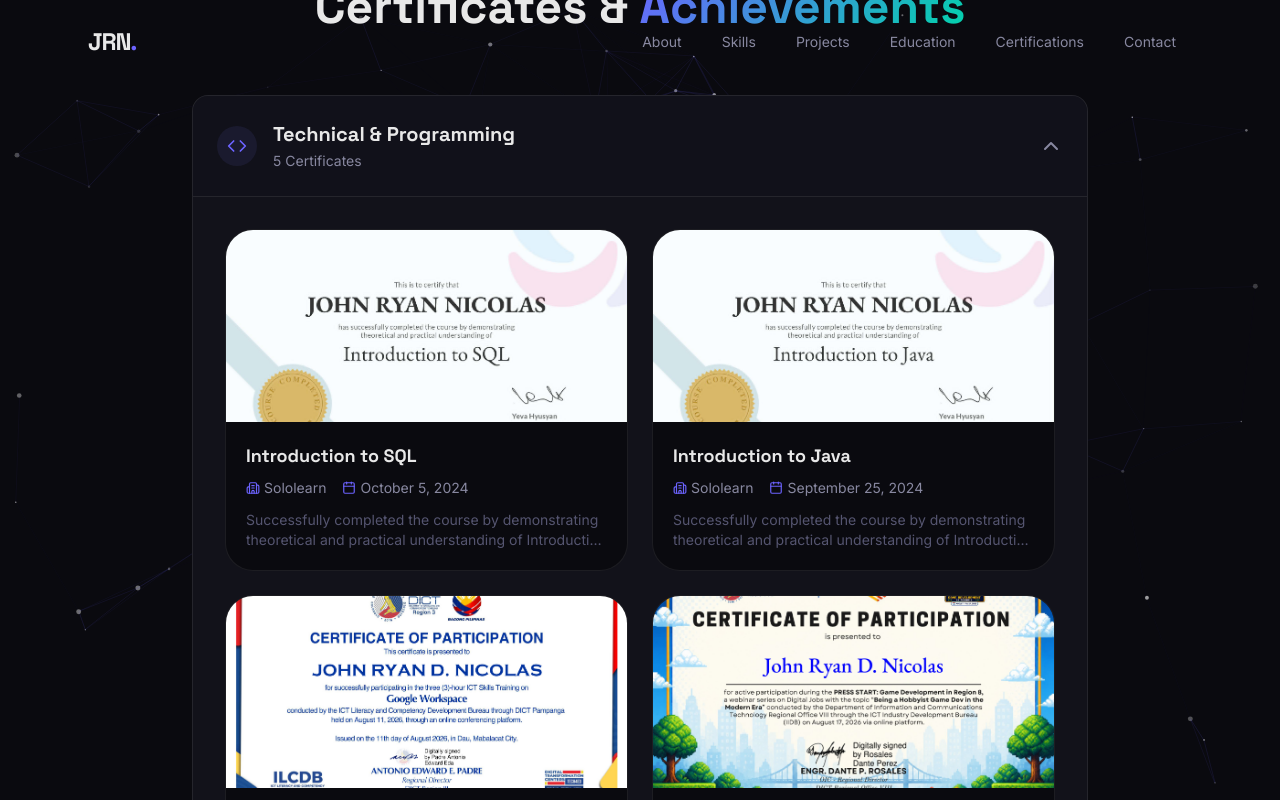
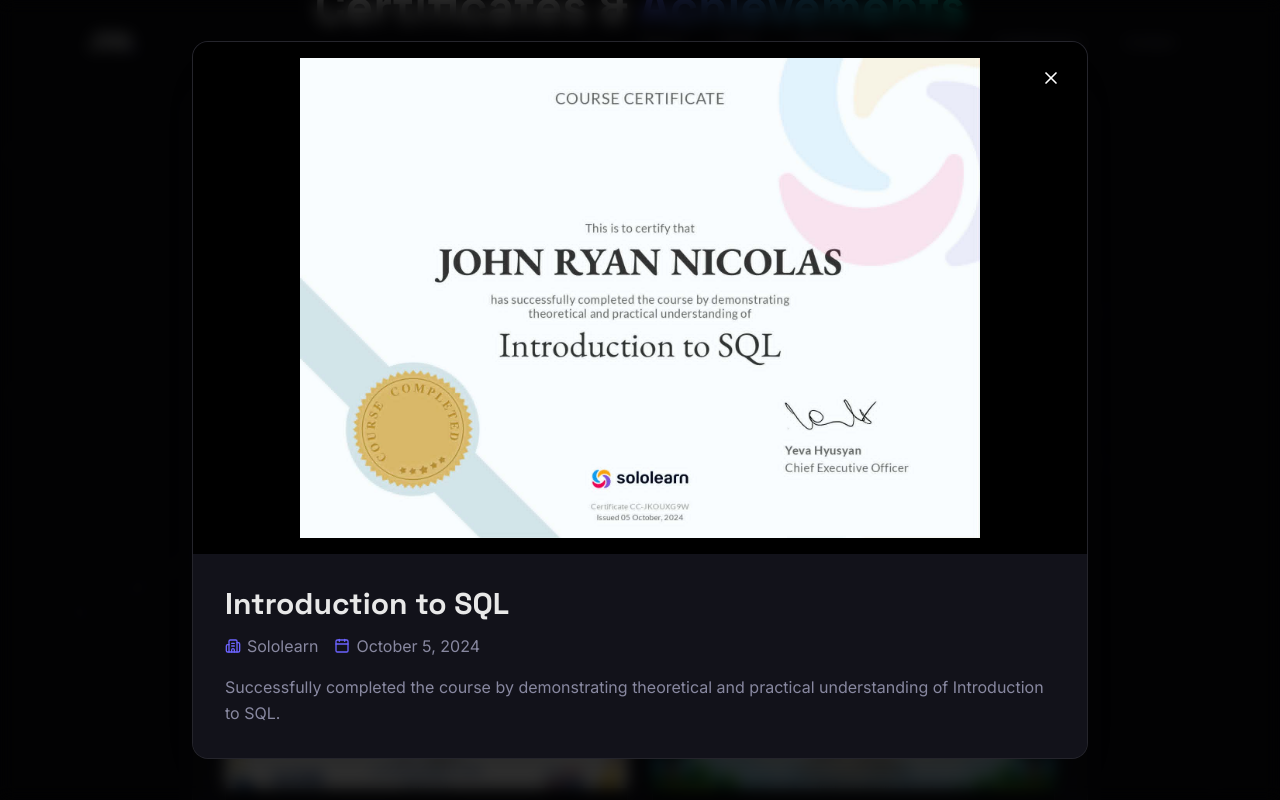
Before and after one commit to Zeshikiro/My-Portfolio, a Next.js app: page / in a window 1280 px wide. Both pictures are taken after a click on the element 426 px from the left and 6249 px from the top of the page. Shown: the part 5849-6649 px from the top of the page. Built offline with nearby package versions, Linux system fonts and the light colour scheme.

Commit message:
Add Lightbox modal for certificates

```diff
--- a/src/components/Certifications.tsx
+++ b/src/components/Certifications.tsx
@@ -2,7 +2,7 @@
 
 import { motion, AnimatePresence } from "framer-motion";
 import { useState } from "react";
-import { Award, ChevronDown, Code, HeartHandshake, Shield, Building2, Calendar, ZoomIn } from "lucide-react";
+import { Award, ChevronDown, Code, HeartHandshake, Shield, Building2, Calendar, ZoomIn, X } from "lucide-react";
 
 type Cert = {
   id: string;
@@ -96,7 +96,6 @@
         desc: "Completed the basic ROTC cadet training.",
         image: "/Photos/basic_cadet.png",
       },
-      // Skipping other ROTC certs for brevity, I will add them if needed but we have basic_cadet
       {
         id: "rotc",
         title: "Advanced ROTC",
@@ -119,6 +118,7 @@
 
 export default function Certifications() {
   const [openCategory, setOpenCategory] = useState<string>("technical");
+  const [selectedCert, setSelectedCert] = useState<Cert | null>(null);
 
   const containerVariants: import("framer-motion").Variants = {
     hidden: { opacity: 0 },
@@ -127,7 +127,7 @@
 
   const itemVariants: import("framer-motion").Variants = {
     hidden: { opacity: 0, y: 30 },
-    visible: { opacity: 1, y: 0, transition: { duration: 0.6, ease: "easeOut" } },
+    visible: { opacity: 1, y: 0, transition: { duration: 0.6, ease: "easeOut" as const } },
   };
 
   return (
@@ -192,7 +192,11 @@
                       >
                         <div className="p-6 md:p-8 grid md:grid-cols-2 gap-6">
                           {category.certs.map((cert) => (
-                            <div key={cert.id} className="bg-[var(--color-bg-primary)] rounded-xl overflow-hidden border border-[var(--color-glass-border)] hover:border-[var(--color-accent-primary)] transition-all duration-300 hover:-translate-y-1 hover:shadow-glow group cursor-pointer">
+                            <div
+                              key={cert.id}
+                              onClick={() => setSelectedCert(cert)}
+                              className="bg-[var(--color-bg-primary)] rounded-xl overflow-hidden border border-[var(--color-glass-border)] hover:border-[var(--color-accent-primary)] transition-all duration-300 hover:-translate-y-1 hover:shadow-glow group cursor-pointer"
+                            >
                               <div className="h-48 overflow-hidden bg-[var(--color-bg-surface-hover)] relative">
                                 <img
                                   src={cert.image}
@@ -231,6 +235,58 @@
           </div>
         </motion.div>
       </div>
+
+      <AnimatePresence>
+        {selectedCert && (
+          <motion.div
+            initial={{ opacity: 0 }}
+            animate={{ opacity: 1 }}
+            exit={{ opacity: 0 }}
+            onClick={() => setSelectedCert(null)}
+            className="fixed inset-0 z-[9999] bg-black/80 backdrop-blur-sm flex items-center justify-center p-4 md:p-8"
+          >
+            <motion.div
+              initial={{ scale: 0.95, opacity: 0 }}
+              animate={{ scale: 1, opacity: 1 }}
+              exit={{ scale: 0.95, opacity: 0 }}
+              onClick={(e) => e.stopPropagation()}
+              className="relative max-w-4xl w-full bg-[var(--color-bg-surface)] rounded-2xl overflow-hidden border border-[var(--color-glass-border)] shadow-2xl flex flex-col max-h-[90vh]"
+            >
+              <button
+                onClick={() => setSelectedCert(null)}
+                className="absolute top-4 right-4 z-10 w-10 h-10 rounded-full bg-black/50 text-white flex items-center justify-center hover:bg-[var(--color-accent-primary)] transition-colors backdrop-blur-md"
+              >
+                <X size={20} />
+              </button>
+
+              <div className="relative flex-1 bg-black overflow-hidden flex items-center justify-center p-4 min-h-[40vh]">
+                <img
+                  src={selectedCert.image}
+                  alt={selectedCert.title}
+                  className="max-w-full max-h-[60vh] object-contain"
+                />
+              </div>
+
+              <div className="p-6 md:p-8 bg-[var(--color-bg-surface)]">
+                <h3 className="font-heading font-bold text-2xl md:text-3xl mb-3">{selectedCert.title}</h3>
+                <div className="flex flex-wrap items-center gap-4 text-[var(--color-text-secondary)] mb-4">
+                  <div className="flex items-center gap-1.5">
+                    <Building2 size={16} className="text-[var(--color-accent-primary)]" />
+                    <span>{selectedCert.org}</span>
+                  </div>
+                  <div className="flex items-center gap-1.5">
+                    <Calendar size={16} className="text-[var(--color-accent-primary)]" />
+                    <span>{selectedCert.date}</span>
+                  </div>
+                </div>
+                <p className="text-[var(--color-text-secondary)] leading-relaxed">
+                  {selectedCert.desc}
+                </p>
+              </div>
+            </motion.div>
+          </motion.div>
+        )}
+      </AnimatePresence>
     </section>
   );
 }
```
